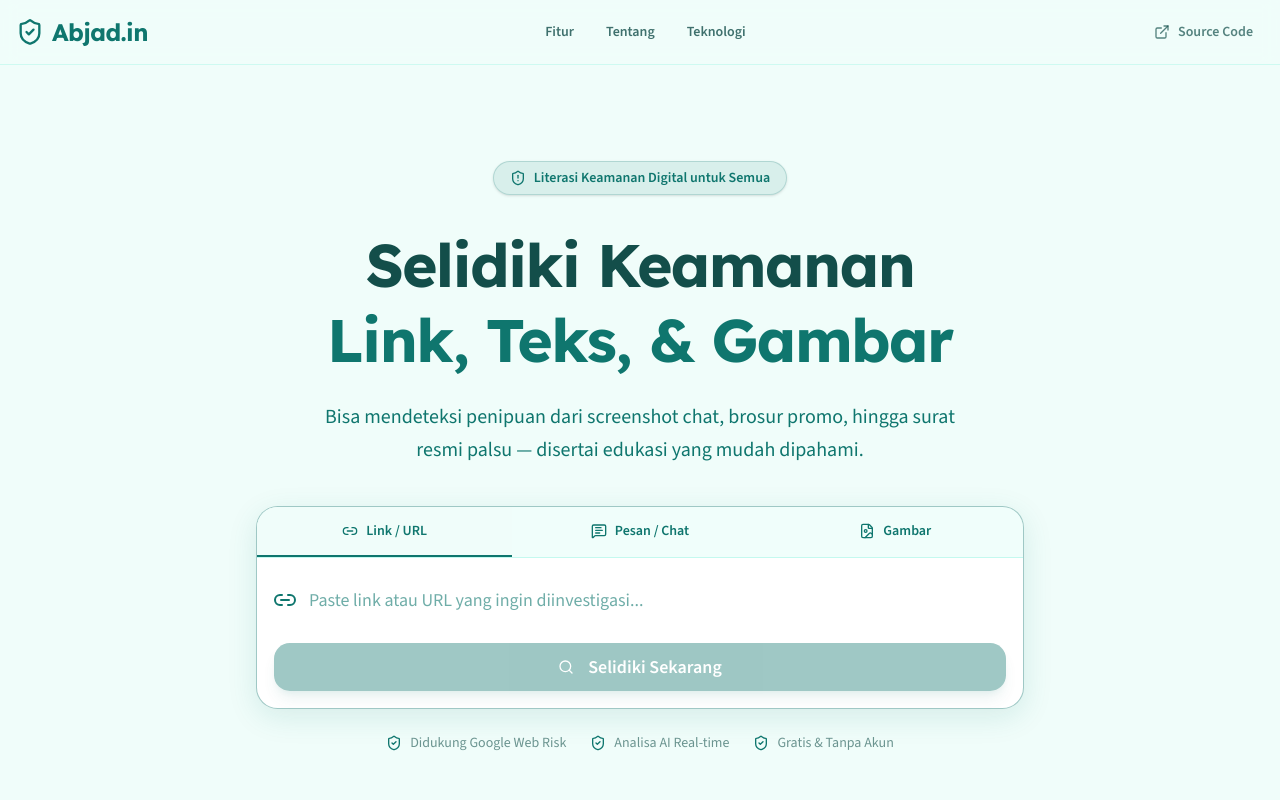
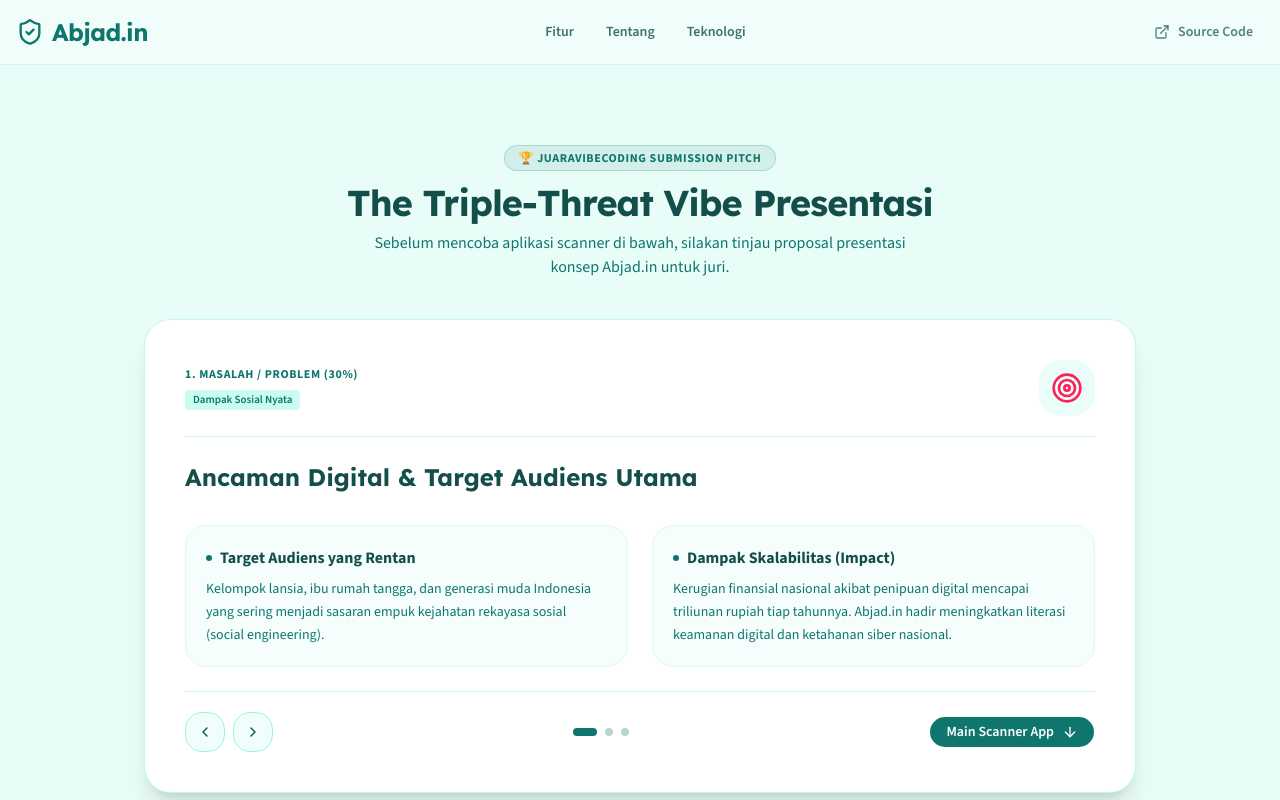
Before and after one commit to haerubirru17/abjad.in, a Next.js app in the folder frontend-next/: page / in a window 1280 px wide. Shown: the top 800 px of the page. Built offline with nearby package versions, Linux system fonts and the light colour scheme.

Commit message:
feat: add interactive AboutPresentation pitch deck section above scanner

```diff
--- a/frontend-next/src/app/page.tsx
+++ b/frontend-next/src/app/page.tsx
@@ -2,6 +2,7 @@
 
 import { useState } from 'react';
 import Header from '@/components/layout/Header';
+import AboutPresentation from '@/components/home/AboutPresentation';
 import HeroSection from '@/components/home/HeroSection';
 import SocialProof from '@/components/home/SocialProof';
 import VerdictCard from '@/components/home/VerdictCard';
@@ -112,7 +113,11 @@
       <Header />
 
       <main className="flex-1 flex flex-col">
-        <HeroSection onAnalyze={handleAnalyze} />
+        <AboutPresentation />
+
+        <div id="scanner-section" className="scroll-mt-16">
+          <HeroSection onAnalyze={handleAnalyze} />
+        </div>
 
         {/* Results Section */}
         <div id="result-section" className="px-4 -mt-16 relative z-20 scroll-mt-24">
--- /dev/null
+++ b/frontend-next/src/components/home/AboutPresentation.tsx
@@ -0,0 +1,209 @@
+'use client';
+
+import { useState } from 'react';
+import { motion, AnimatePresence } from 'framer-motion';
+import { Target, Lightbulb, Sparkles, ChevronRight, ChevronLeft, ArrowDown, HelpCircle } from 'lucide-react';
+import { Button } from '@/components/ui/button';
+
+interface PresentationSlide {
+  id: number;
+  category: string;
+  title: string;
+  badge: string;
+  icon: React.ReactNode;
+  points: { title: string; desc: string }[];
+  wowFactor?: string;
+}
+
+export default function AboutPresentation() {
+  const [currentSlide, setCurrentSlide] = useState(0);
+
+  const slides: PresentationSlide[] = [
+    {
+      id: 0,
+      category: '1. MASALAH / PROBLEM (30%)',
+      title: 'Ancaman Digital & Target Audiens Utama',
+      badge: 'Dampak Sosial Nyata',
+      icon: <Target className="w-8 h-8 text-rose-500" />,
+      points: [
+        {
+          title: 'Target Audiens yang Rentan',
+          desc: 'Kelompok lansia, ibu rumah tangga, dan generasi muda Indonesia yang sering menjadi sasaran empuk kejahatan rekayasa sosial (social engineering).',
+        },
+        {
+          title: 'Dampak Skalabilitas (Impact)',
+          desc: 'Kerugian finansial nasional akibat penipuan digital mencapai triliunan rupiah tiap tahunnya. Abjad.in hadir meningkatkan literasi keamanan digital dan ketahanan siber nasional.',
+        },
+      ],
+    },
+    {
+      id: 1,
+      category: '2. SOLUSI / SOLUTION (40%)',
+      title: 'Fungsional, Menyenangkan & Solutif',
+      badge: 'User Experience & Proposisi Nilai',
+      icon: <Lightbulb className="w-8 h-8 text-teal-500" />,
+      points: [
+        {
+          title: 'Intuitif & Menyenangkan (Delightful)',
+          desc: 'Input serbaguna (cukup paste Link, Teks chat mencurigakan, atau unggah Gambar screenshot promo). UI didesain modern, interaktif, dan mudah dimengerti siapa saja.',
+        },
+        {
+          title: 'Proposisi Nilai (Value Proposition)',
+          desc: 'Menyajikan "EduPills" (edukasi mikro terpersonalisasi). Pengguna tidak hanya diberi tahu aman/berbahaya, tapi diajarkan cara mengidentifikasi bahaya tersebut secara interaktif.',
+        },
+      ],
+    },
+    {
+      id: 2,
+      category: '3. KEUNIKAN / UNIQUENESS (30%)',
+      title: 'Orisinalitas & The "Wow" Factor',
+      badge: 'Out-of-the-Box AI Implementation',
+      icon: <Sparkles className="w-8 h-8 text-amber-500" />,
+      points: [
+        {
+          title: 'Detektor Homograph Canggih',
+          desc: 'Mendeteksi serangan peniruan nama brand (homograph attack) dengan memecahkan kode punycode dan memindai karakter unicode confusable yang mirip secara visual.',
+        },
+        {
+          title: 'Asisten AI Gemini Interaktif',
+          desc: 'Setelah proses scan, pengguna dapat melakukan tanya jawab kontekstual dengan AI Gemini untuk membedah kasus keamanan siber secara mendalam dan personal.',
+        },
+      ],
+      wowFactor: 'Faktor "Wow": AI Gemini digunakan secara elegan sebagai dinamis bypass (Smart Whitelist Override) untuk meminimalkan false positive pada brand terpercaya.',
+    },
+  ];
+
+  const handleNext = () => {
+    setCurrentSlide((prev) => (prev + 1) % slides.length);
+  };
+
+  const handlePrev = () => {
+    setCurrentSlide((prev) => (prev - 1 + slides.length) % slides.length);
+  };
+
+  const scrollToScanner = () => {
+    document.getElementById('scanner-section')?.scrollIntoView({ behavior: 'smooth' });
+  };
+
+  return (
+    <section id="tentang" className="relative py-20 overflow-hidden bg-muted/20 border-b border-border/40 scroll-mt-16">
+      {/* Background decoration */}
+      <div className="absolute top-1/2 left-1/2 -translate-x-1/2 -translate-y-1/2 w-[600px] h-[300px] bg-primary/5 rounded-full blur-[120px] pointer-events-none -z-10" />
+
+      <div className="container mx-auto px-4 max-w-5xl">
+        <div className="text-center mb-10">
+          <div className="inline-flex items-center gap-1.5 px-3.5 py-1 rounded-full bg-primary/10 text-primary mb-3 text-xs font-bold border border-primary/20 tracking-wider uppercase">
+            🏆 JuaraVibeCoding Submission Pitch
+          </div>
+          <h2 className="text-3xl md:text-4xl font-extrabold font-heading text-foreground tracking-tight">
+            The Triple-Threat Vibe Presentasi
+          </h2>
+          <p className="text-muted-foreground mt-2 max-w-xl mx-auto text-sm md:text-base">
+            Sebelum mencoba aplikasi scanner di bawah, silakan tinjau proposal presentasi konsep Abjad.in untuk juri.
+          </p>
+        </div>
+
+        {/* Slide Deck Container */}
+        <div className="relative bg-card border border-border/60 rounded-3xl p-6 md:p-10 shadow-xl overflow-hidden min-h-[460px] flex flex-col justify-between">
+
+          {/* Header Slide info */}
+          <div className="flex items-center justify-between border-b border-border/50 pb-5 mb-6">
+            <div>
+              <span className="text-xs font-bold text-primary tracking-wider uppercase block mb-1">
+                {slides[currentSlide].category}
+              </span>
+              <span className="inline-block text-[11px] px-2 py-0.5 rounded bg-muted text-muted-foreground font-semibold">
+                {slides[currentSlide].badge}
+              </span>
+            </div>
+            <div className="p-3 bg-muted/40 rounded-2xl">
+              {slides[currentSlide].icon}
+            </div>
+          </div>
+
+          {/* Main Slide Content with Animation */}
+          <div className="flex-1 flex flex-col justify-center">
+            <AnimatePresence mode="wait">
+              <motion.div
+                key={currentSlide}
+                initial={{ opacity: 0, x: 20 }}
+                animate={{ opacity: 1, x: 0 }}
+                exit={{ opacity: 0, x: -20 }}
+                transition={{ duration: 0.3 }}
+                className="space-y-6"
+              >
+                <h3 className="text-2xl font-bold text-foreground font-heading">
+                  {slides[currentSlide].title}
+                </h3>
+
+                <div className="grid md:grid-cols-2 gap-6 pt-2">
+                  {slides[currentSlide].points.map((point, index) => (
+                    <div key={index} className="p-5 rounded-2xl bg-muted/20 border border-border/30 hover:border-primary/20 transition-all duration-300">
+                      <h4 className="font-bold text-foreground flex items-center gap-2 mb-2 text-base">
+                        <span className="w-1.5 h-1.5 rounded-full bg-primary" />
+                        {point.title}
+                      </h4>
+                      <p className="text-sm text-muted-foreground leading-relaxed">
+                        {point.desc}
+                      </p>
+                    </div>
+                  ))}
+                </div>
+
+                {slides[currentSlide].wowFactor && (
+                  <div className="p-4 rounded-xl bg-amber-500/10 border border-amber-500/20 text-amber-600 dark:text-amber-400 text-xs font-semibold flex items-start gap-2.5">
+                    <HelpCircle className="w-4 h-4 flex-shrink-0 mt-0.5" />
+                    <span>{slides[currentSlide].wowFactor}</span>
+                  </div>
+                )}
+              </motion.div>
+            </AnimatePresence>
+          </div>
+
+          {/* Footer Navigation controls */}
+          <div className="flex items-center justify-between border-t border-border/50 pt-5 mt-6">
+            <div className="flex gap-2">
+              <Button
+                variant="outline"
+                size="icon"
+                onClick={handlePrev}
+                className="rounded-xl w-10 h-10 cursor-pointer"
+              >
+                <ChevronLeft className="w-5 h-5" />
+              </Button>
+              <Button
+                variant="outline"
+                size="icon"
+                onClick={handleNext}
+                className="rounded-xl w-10 h-10 cursor-pointer"
+              >
+                <ChevronRight className="w-5 h-5" />
+              </Button>
+            </div>
+
+            {/* Pagination dots */}
+            <div className="flex gap-2">
+              {slides.map((_, i) => (
+                <button
+                  key={i}
+                  onClick={() => setCurrentSlide(i)}
+                  className={`h-2 rounded-full transition-all duration-300 ${
+                    currentSlide === i ? 'w-6 bg-primary' : 'w-2 bg-muted-foreground/30 hover:bg-muted-foreground/50'
+                  }`}
+                />
+              ))}
+            </div>
+
+            <Button
+              onClick={scrollToScanner}
+              className="gap-2 rounded-xl bg-primary hover:bg-primary/90 text-primary-foreground font-semibold px-4 cursor-pointer text-xs md:text-sm"
+            >
+              <span>Main Scanner App</span>
+              <ArrowDown className="w-4 h-4" />
+            </Button>
+          </div>
+        </div>
+      </div>
+    </section>
+  );
+}
```
